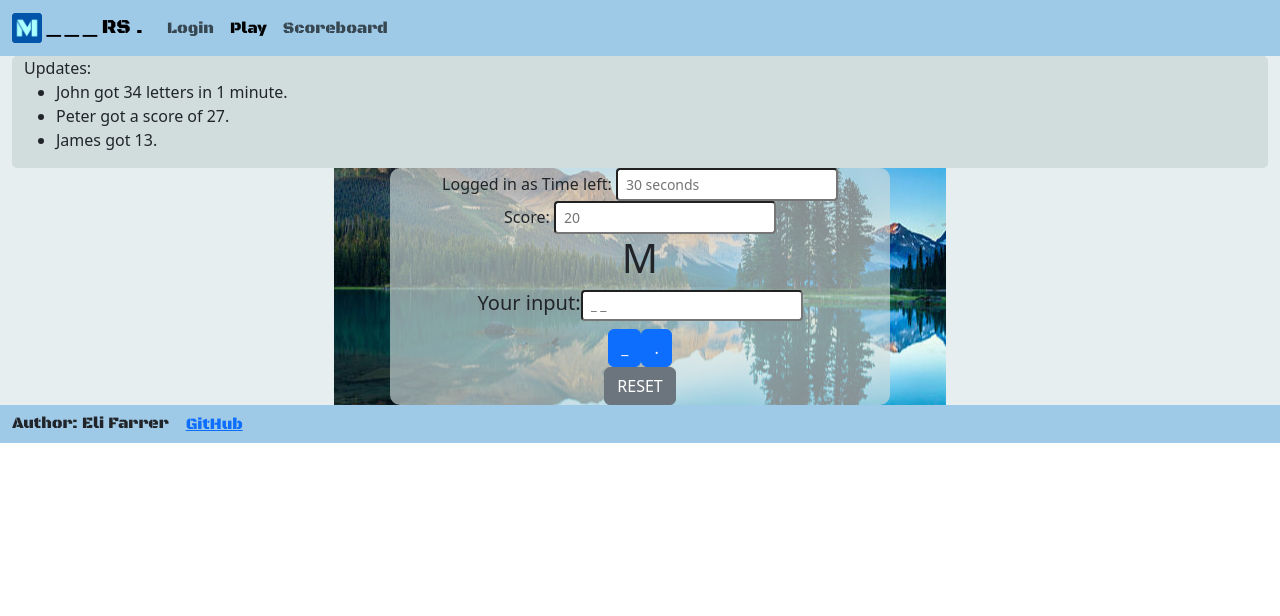
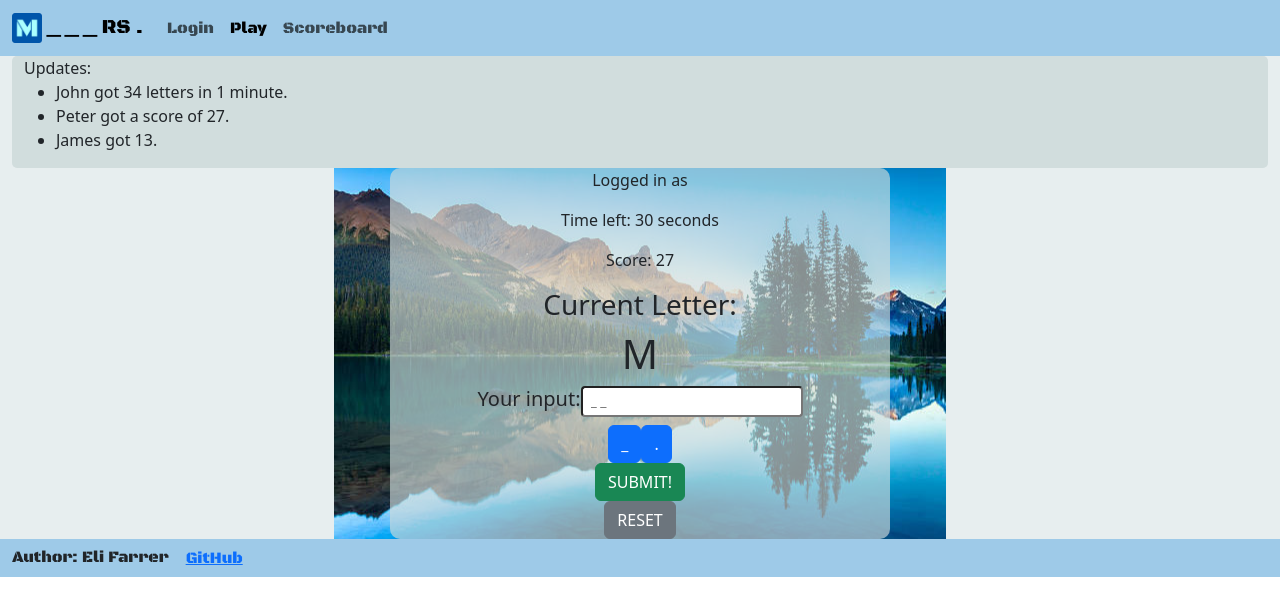
Before and after one commit to EliFarrer/startup, a React (Vite) app: page /play in a window 1280 px wide. Shown: the top 616 px of the page. Built offline with nearby package versions, Linux system fonts and the light colour scheme.

Commit message:
fixed formatting

```diff
--- a/src/play/morseGame.jsx
+++ b/src/play/morseGame.jsx
@@ -8,18 +8,19 @@ export function MorseGame(props) {
         <div className="container-fluid text-center" id="background-image" style={{backgroundImage: props.imageURL}}>
 
         <div className="container-fluid" id="back">
-        <p3>Logged in as {props.userName}</p3>
-        <label className="timeRemaining">Time left: <input className="form-control-sm" placeholder="30 seconds" /></label>
-        <label className="score">Score: <input className="form-control-sm" placeholder="20" /></label>
-        <h1> M </h1>
+        <p>Logged in as <b>{props.userName}</b></p>
+        <p>Time left: 30 seconds</p>
+        <p>Score: 27</p>
+        <h3>Current Letter:</h3>
+        <h1>M</h1>
         <h5>Your input:<input className="form-control-sm" placeholder="_ _" /></h5>
         <div className="tapInput">
             <button className="btn btn-primary" type="submit">_</button>
             <button className="btn btn-primary" type="submit">.</button>
         </div>
-            <button className="btn btn-secondary" type="submit">RESET</button>
+        <div><button className="btn btn-success" type="submit">SUBMIT!</button></div>
+        <button className="btn btn-secondary" type="submit">RESET</button>
         </div>
-
         </div>
     )
 }
```
